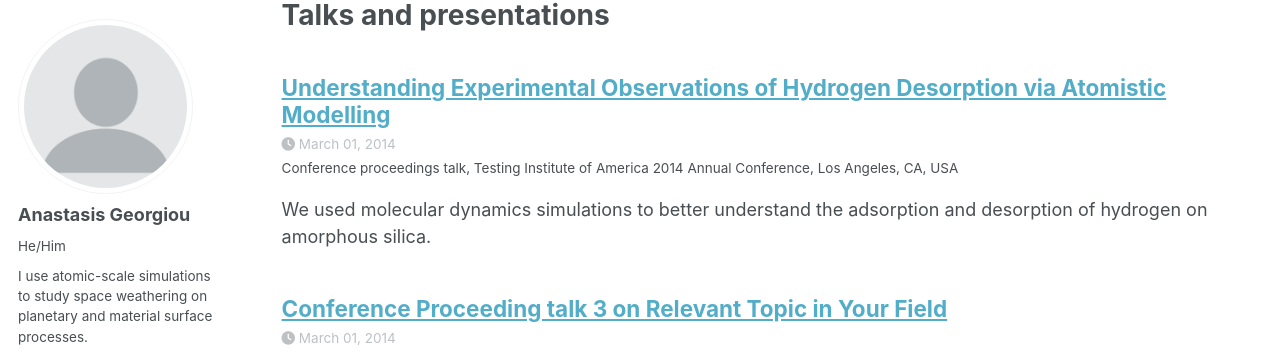
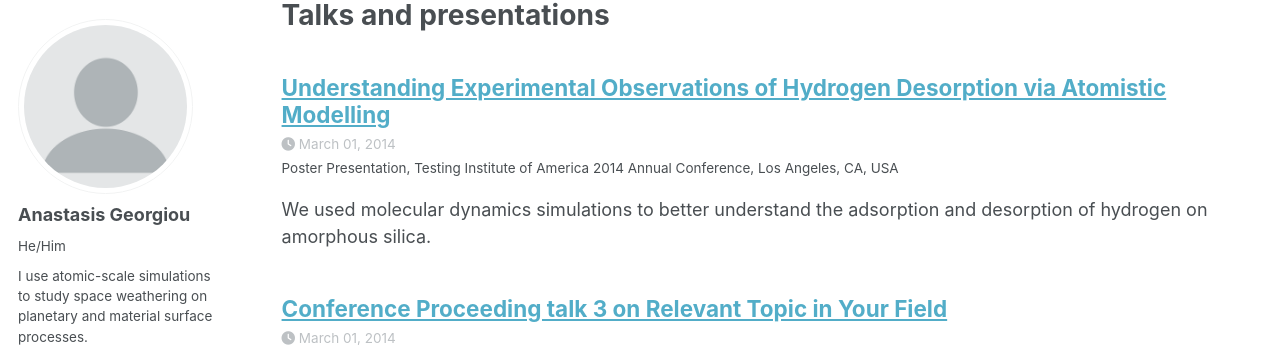
Before and after one commit to a-georgiou19/apgeorgiou.github.io, a Jekyll site: the page built from _pages/talks.html, in a window 1280 px wide and 1290 px high. Shown: the part 98-450 px from the top of the window. Built offline with Jekyll 4.4.1, drawn with Linux system fonts in a browser that asks for light colours; some web fonts are replaced; a script that is not in the unit is left out.

Commit message:
2024-03-11-talk-1.md

```diff
--- a/_talks/2024-03-11-talk-1.md
+++ b/_talks/2024-03-11-talk-1.md
@@ -1,7 +1,7 @@
 ---
 title: "Understanding Experimental Observations of Hydrogen Desorption via Atomistic Modelling"
 collection: talks
-type: "Conference proceedings talk"
+type: "Poster Presentation"
 permalink: /talks/2024-03-11-talk-1
 venue: "Testing Institute of America 2014 Annual Conference"
 date: 2014-03-01
```
